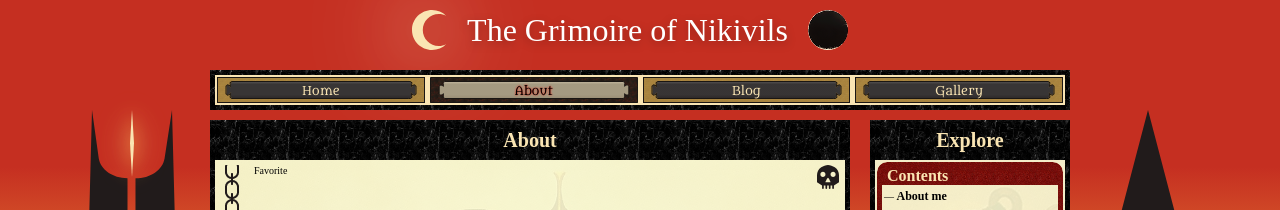
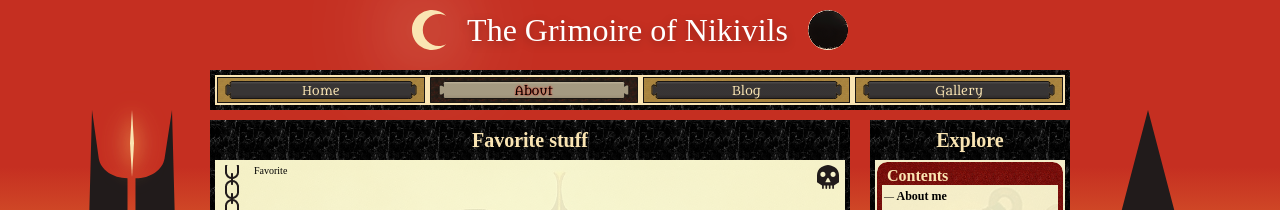
Before and after one commit to NikitaVirachev/nikivils-grimoire-frontend, a React (Vite) app: page /about/favorite in a window 1280 px wide. Shown: the top 210 px of the page. Built offline with nearby package versions, Linux system fonts and the light colour scheme.

Commit message:
refactor #6: move PositionedMainContent to child component because of uniq titles

```diff
--- a/src/pages/About/About.tsx
+++ b/src/pages/About/About.tsx
@@ -1,7 +1,6 @@
 import { Outlet } from 'react-router-dom';
 import styled from 'styled-components';
 
-import { PositionedMainContent } from '../../layouts/MainContent';
 import { PositionedSidebar } from '../../components/Sidebar/Sidebar';
 import Contents from './Contents';
 
@@ -17,9 +16,7 @@ const AboutExplore = styled.section`
 
 const About = () => (
   <>
-    <PositionedMainContent title='About'>
-      <Outlet />
-    </PositionedMainContent>
+    <Outlet />
 
     <PositionedSidebar title='Explore'>
       <AboutExplore>
--- a/src/pages/About/AboutMe.tsx
+++ b/src/pages/About/AboutMe.tsx
@@ -1,5 +1,7 @@
+import { PositionedMainContent } from '../../layouts/MainContent';
+
 const AboutMe = () => {
-  return <div>About me</div>;
+  return <PositionedMainContent title='About me'>About me</PositionedMainContent>;
 };
 
 export default AboutMe;
--- a/src/pages/About/FAQ.tsx
+++ b/src/pages/About/FAQ.tsx
@@ -1,5 +1,7 @@
+import { PositionedMainContent } from '../../layouts/MainContent';
+
 const FAQ = () => {
-  return <div>FAQ</div>;
+  return <PositionedMainContent title='FAQ'>FAQ</PositionedMainContent>;
 };
 
 export default FAQ;
--- a/src/pages/About/Favorite.tsx
+++ b/src/pages/About/Favorite.tsx
@@ -1,5 +1,7 @@
+import { PositionedMainContent } from '../../layouts/MainContent';
+
 const Favorite = () => {
-  return <div>Favorite</div>;
+  return <PositionedMainContent title='Favorite stuff'>Favorite</PositionedMainContent>;
 };
 
 export default Favorite;
--- a/src/pages/About/Unfavorite.tsx
+++ b/src/pages/About/Unfavorite.tsx
@@ -1,5 +1,7 @@
+import { PositionedMainContent } from '../../layouts/MainContent';
+
 const Unfavorite = () => {
-  return <div>Unfavorite</div>;
+  return <PositionedMainContent title="Stuff I don't like">Unfavorite</PositionedMainContent>;
 };
 
 export default Unfavorite;
```
